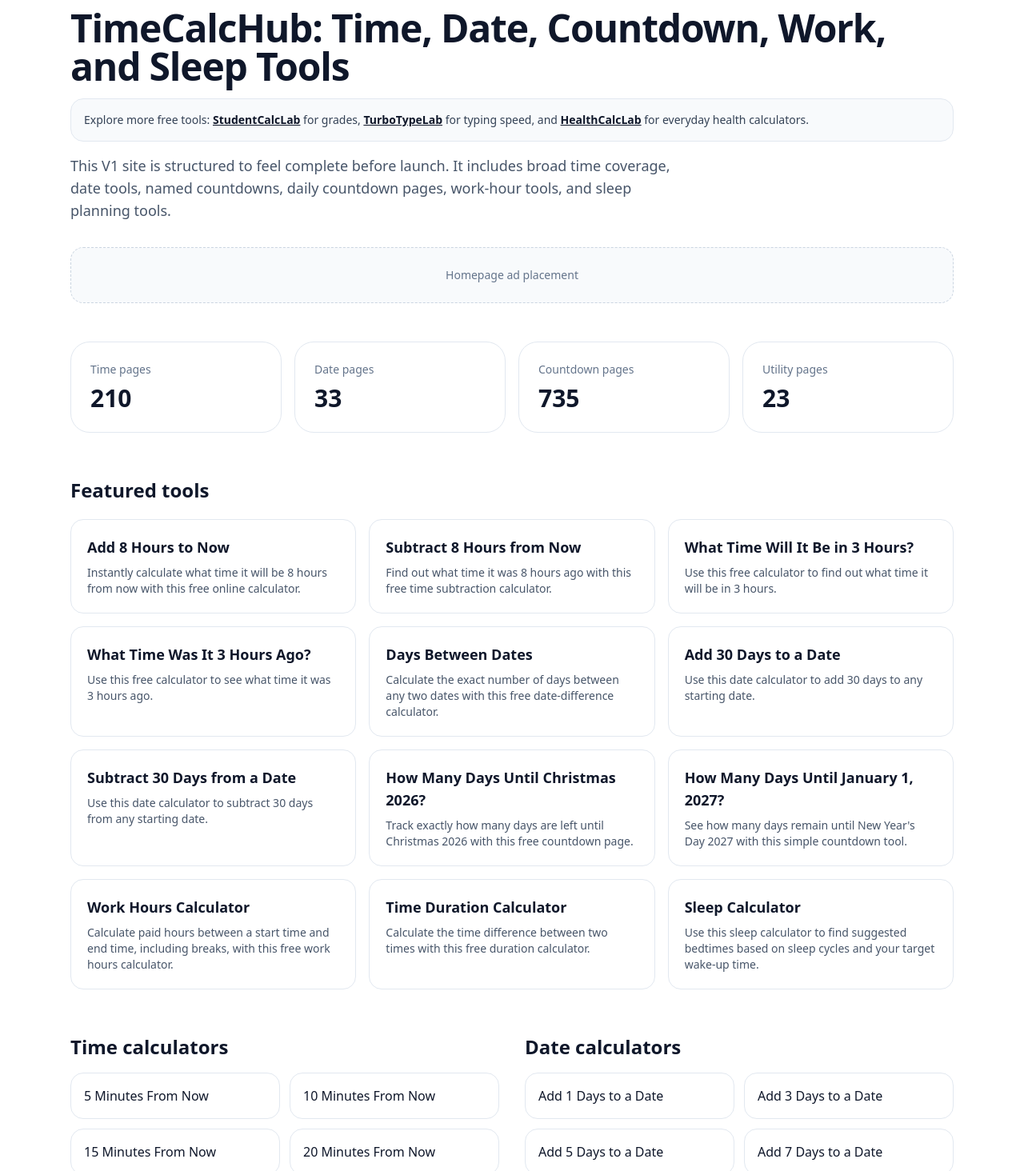
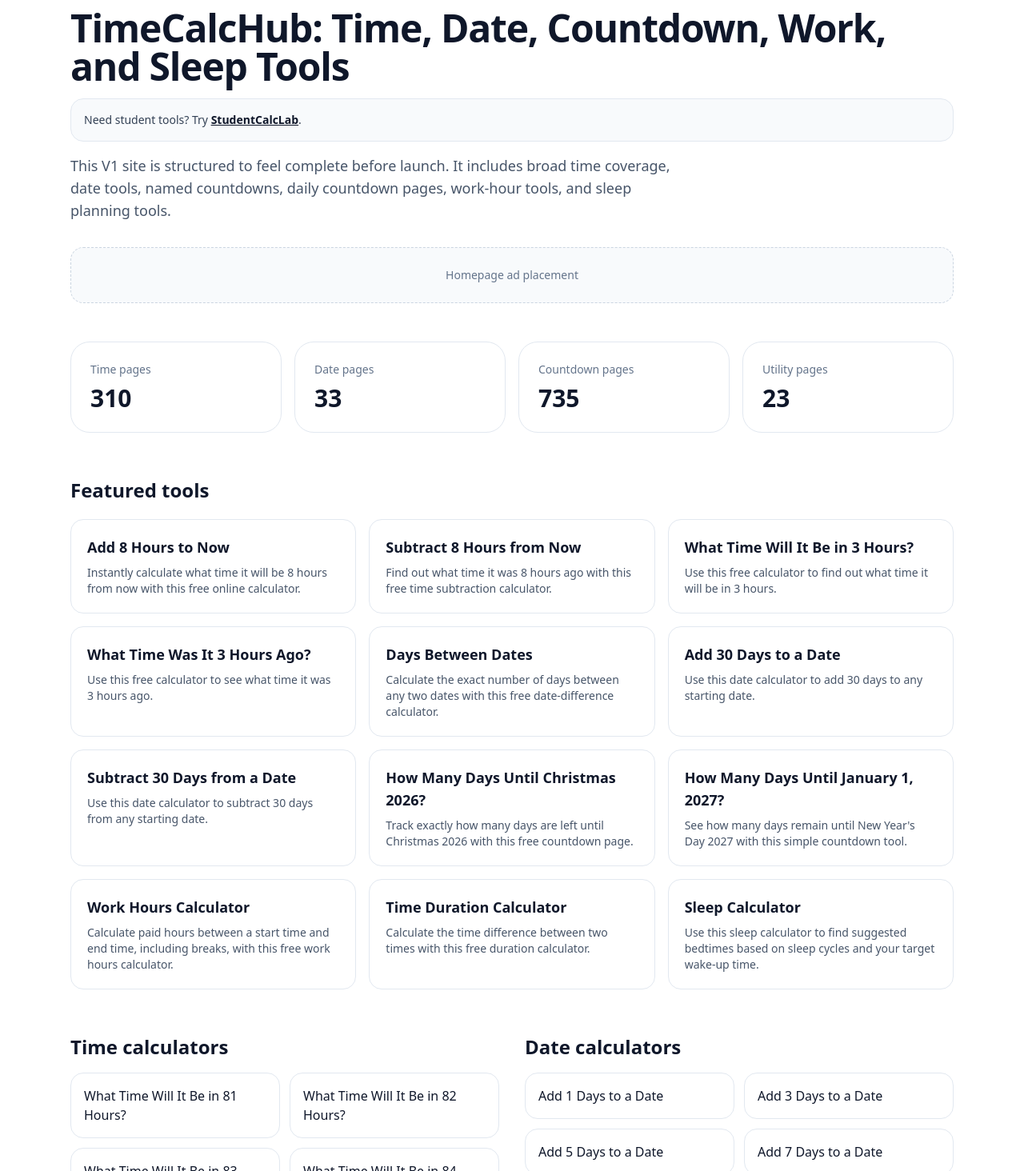
Before and after one commit to Texasguy817/datetimecalchub, a Next.js app: page / in a window 1280 px wide. Shown: the part 126-1590 px from the top of the page at 80% size. Built offline with nearby package versions, Linux system fonts and the light colour scheme.

Commit message:
Add files via upload

```diff
--- a/app/blog/[slug]/page.tsx
+++ b/app/blog/[slug]/page.tsx
@@ -20,7 +20,7 @@ export async function generateMetadata({ params }: PageProps): Promise<Metadata>
   return {
     title: post.title,
     description: post.description,
-    alternates: { canonical: `https://timecalchub.com/blog/${post.slug}` },
+    alternates: { canonical: `https://datetimecalchub.com/blog/${post.slug}` },
   };
 }
 
--- a/app/page.tsx
+++ b/app/page.tsx
@@ -24,10 +24,8 @@ export default function HomePage() {
           <p className="text-sm font-medium uppercase tracking-wide text-slate-500">Complete V1 launch build</p>
           <h1 className="mt-2 text-4xl font-bold tracking-tight md:text-5xl">TimeCalcHub: Time, Date, Countdown, Work, and Sleep Tools</h1>
           <div className="mt-4 rounded-2xl border border-slate-200 bg-slate-50 p-4 text-sm text-slate-700">
-            Explore more free tools: <a className="font-semibold text-slate-900 underline" href="https://studentcalclab.com">StudentCalcLab</a>{" "}
-            for grades, <a className="font-semibold text-slate-900 underline" href="https://turbotypelab.com">TurboTypeLab</a>{" "}
-            for typing speed, and <a className="font-semibold text-slate-900 underline" href="https://healthcalclab.com">HealthCalcLab</a>{" "}
-            for everyday health calculators.
+            Need student tools? Try{" "}
+            <a className="font-semibold text-slate-900 underline" href="https://studentcalclab.com">StudentCalcLab</a>.
           </div>
           <p className="mt-4 max-w-3xl text-lg text-slate-600">
             This V1 site is structured to feel complete before launch. It includes broad time coverage, date tools, named countdowns, daily countdown pages, work-hour tools, and sleep planning tools.
--- a/data/toolPages.ts
+++ b/data/toolPages.ts
@@ -3227,7 +3227,32 @@ value: 80,
 },
 ];
 
+
+const EXPANSION_100_PAGES: ToolPageConfig[] = Array.from({ length: 100 }, (_, i) => {
+  const value = i + 81;
+  return {
+    slug: `what-time-will-it-be-in-${value}-hours`,
+    title: `What Time Will It Be in ${value} Hours?`,
+    description: `Calculate what time it will be in ${value} hours from now with this free time calculator.`,
+    keyword: `what time will it be in ${value} hours`,
+    category: "time",
+    mode: "futureHours",
+    value,
+    related: [
+      { title: `Add ${value} Hours to Now`, href: `/add-${value}-hours-to-now` },
+      { title: `What Time Was It ${value} Hours Ago?`, href: `/what-time-was-it-${value}-hours-ago` },
+      { title: "Time Duration Calculator", href: "/time-duration-calculator" },
+    ],
+    faq: [
+      { question: `What time will it be in ${value} hours?`, answer: `This page adds ${value} hours to your current local time and shows the result instantly.` },
+      { question: "Does this work across days?", answer: "Yes. The calculator handles time changes across days automatically." },
+      { question: "Can I use this for planning?", answer: "Yes. It is useful for reminders, shifts, travel, meetings, and scheduling." },
+      { question: "Does the result update?", answer: "Yes. Reload the page to calculate again from the current time." },
+    ],
+  };
+});
 export const TOOL_PAGES = [
+  ...EXPANSION_100_PAGES,
   ...NEXT_FIFTY_SEO_PAGES,
   ...FIRST_TEN_SEO_PAGES,
   ...ADD_HOUR_VALUES.map(hourAddPage),
```
